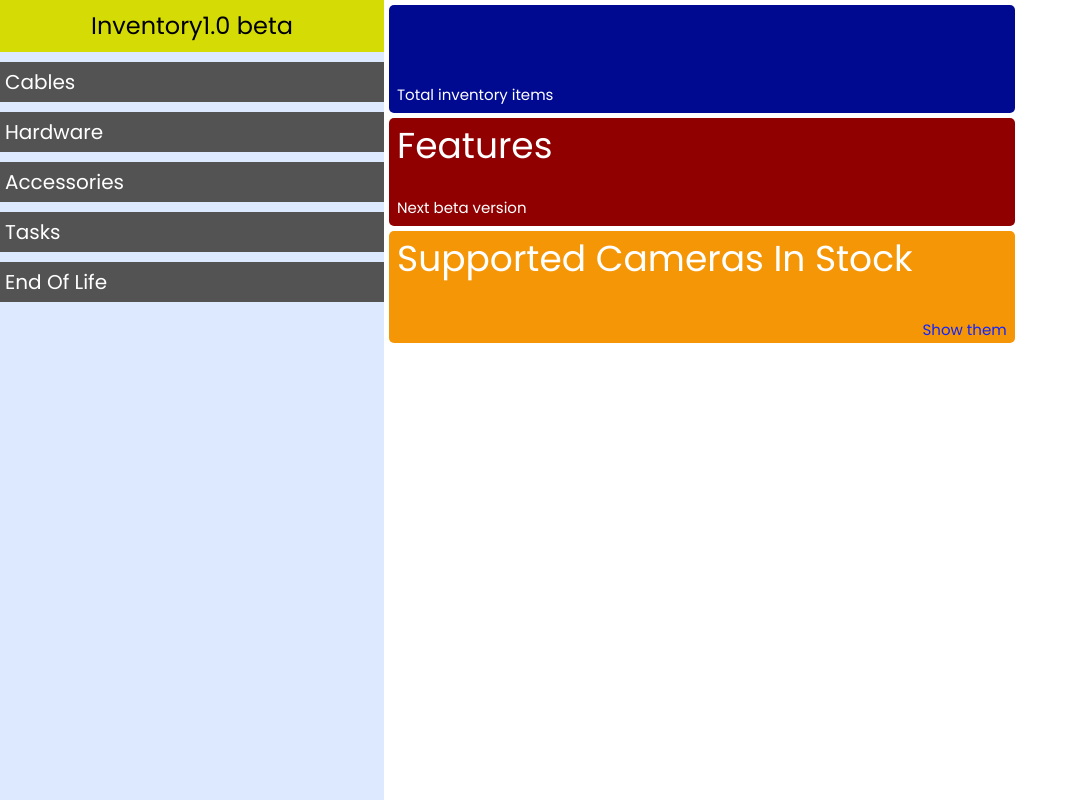
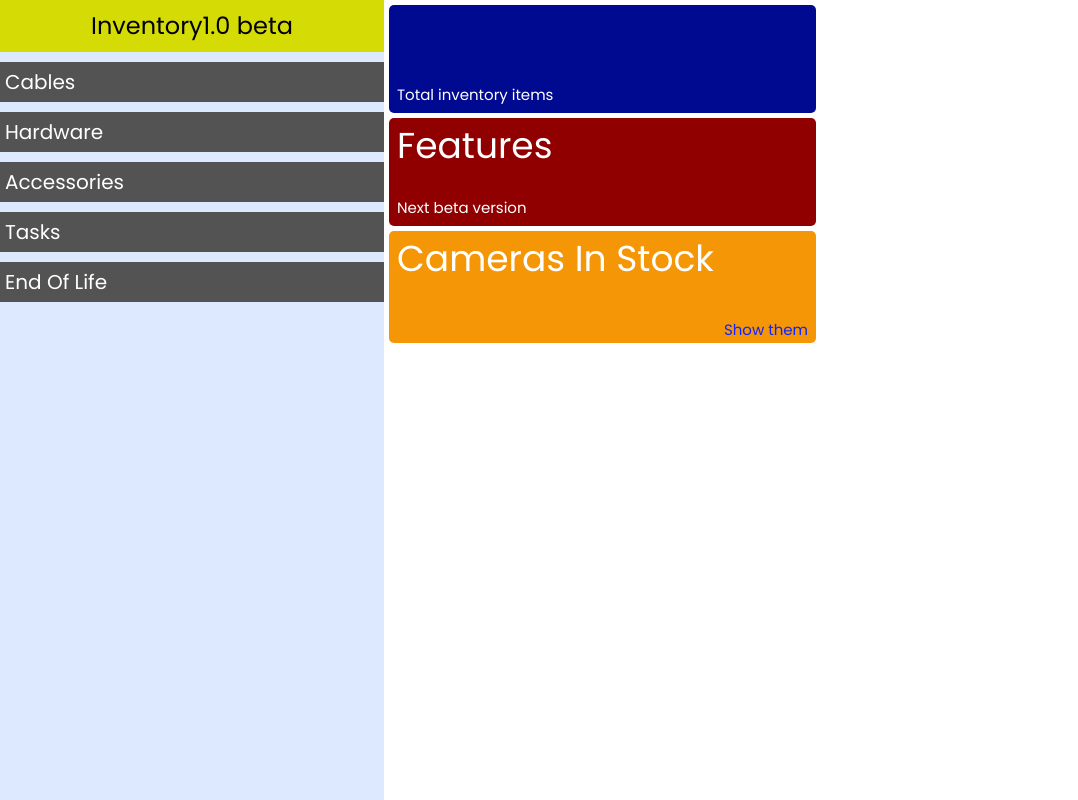
Before and after one commit to Sparven0/organizer, a plain HTML site: page organizer4github/src/index.html in a window 1280 px wide. Shown: the whole page, without its empty margins (0-1078 px from the left). Drawn offline with Linux system fonts and the light colour scheme; no server answers.

Commit message:
Update index.html

```diff
--- a/organizer4github/src/index.html
+++ b/organizer4github/src/index.html
@@ -78,7 +78,7 @@
         </div>
         <div class="lastUpdate4">
           <div class="lastUpdateInner">
-            <h1 class="text-4xl justify-start ml-2 mt-2">Supported Cameras In Stock</h1>
+            <h1 class="text-4xl justify-start ml-2 mt-2"> Cameras In Stock</h1>
           </div>
           <button class="mr-2 mt-5 showcams" style="color: rgb(15, 35, 255);">Show them</button>
         </div>
```
